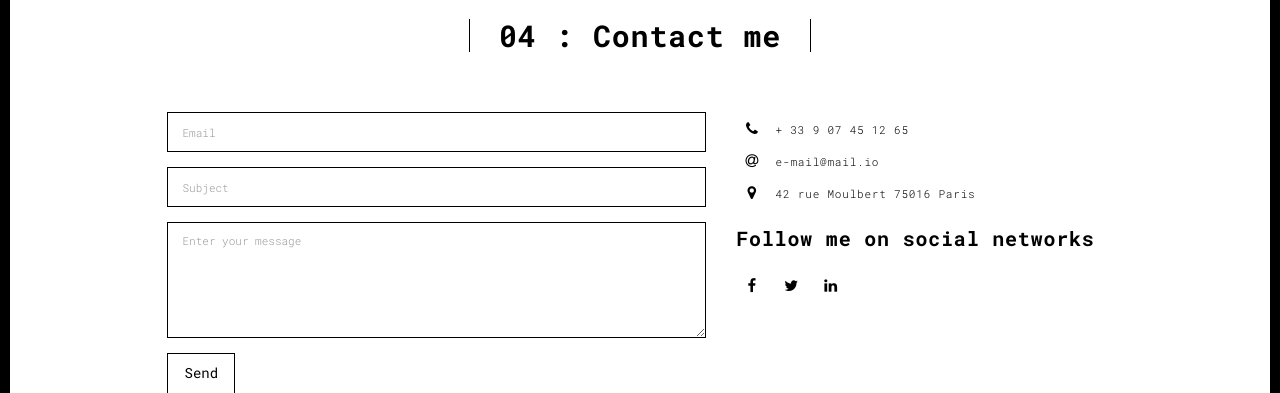
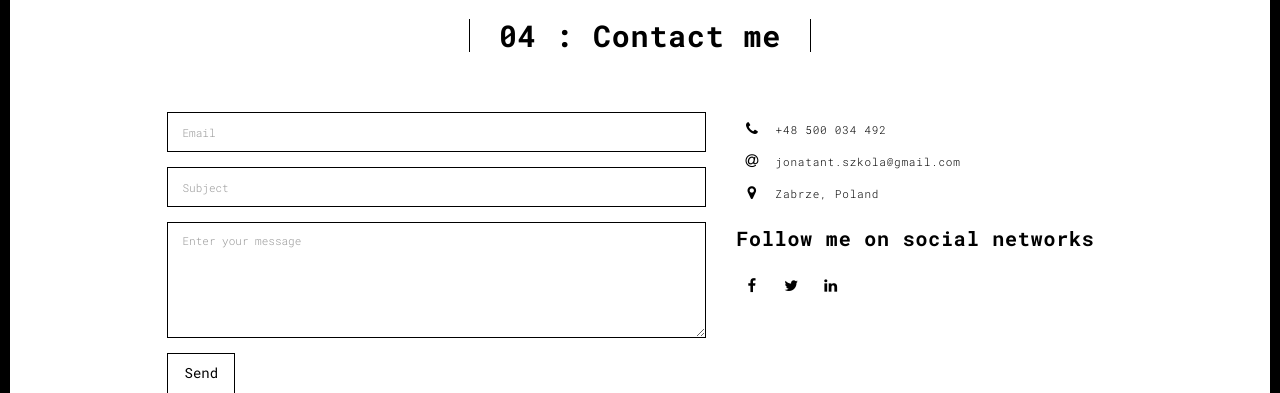
Before and after one commit to JonatanTur/portfolio, a Flask app: page /contact.html in a window 1280 px wide. Shown: the part 90-483 px from the top of the page. Run offline with Flask 3, Linux system fonts and the light colour scheme; some libraries are stand-ins or nearby versions.

Commit message:
contact.html update

```diff
--- a/templates/contact.html
+++ b/templates/contact.html
@@ -79,19 +79,19 @@
                           <span class="fa-icon">
                             <i class="fa fa-phone" aria-hidden="true"></i>
                           </span>
-                          + 33 9 07 45 12 65
+                          +48 500 034 492
                         </li>
                         <li>
                           <span class="fa-icon">
                             <i class="fa fa-at" aria-hidden="true"></i>
                           </span>
-                          e-mail@mail.io
+                          jonatant.szkola@gmail.com
                         </li>
                         <li>
                           <span class="fa-icon">
                             <i class="fa fa fa-map-marker" aria-hidden="true"></i>
                           </span>
-                          42 rue Moulbert 75016 Paris
+                          Zabrze, Poland
                         </li>
                       </ul>
                       <h3>Follow me on social networks</h3>
```
